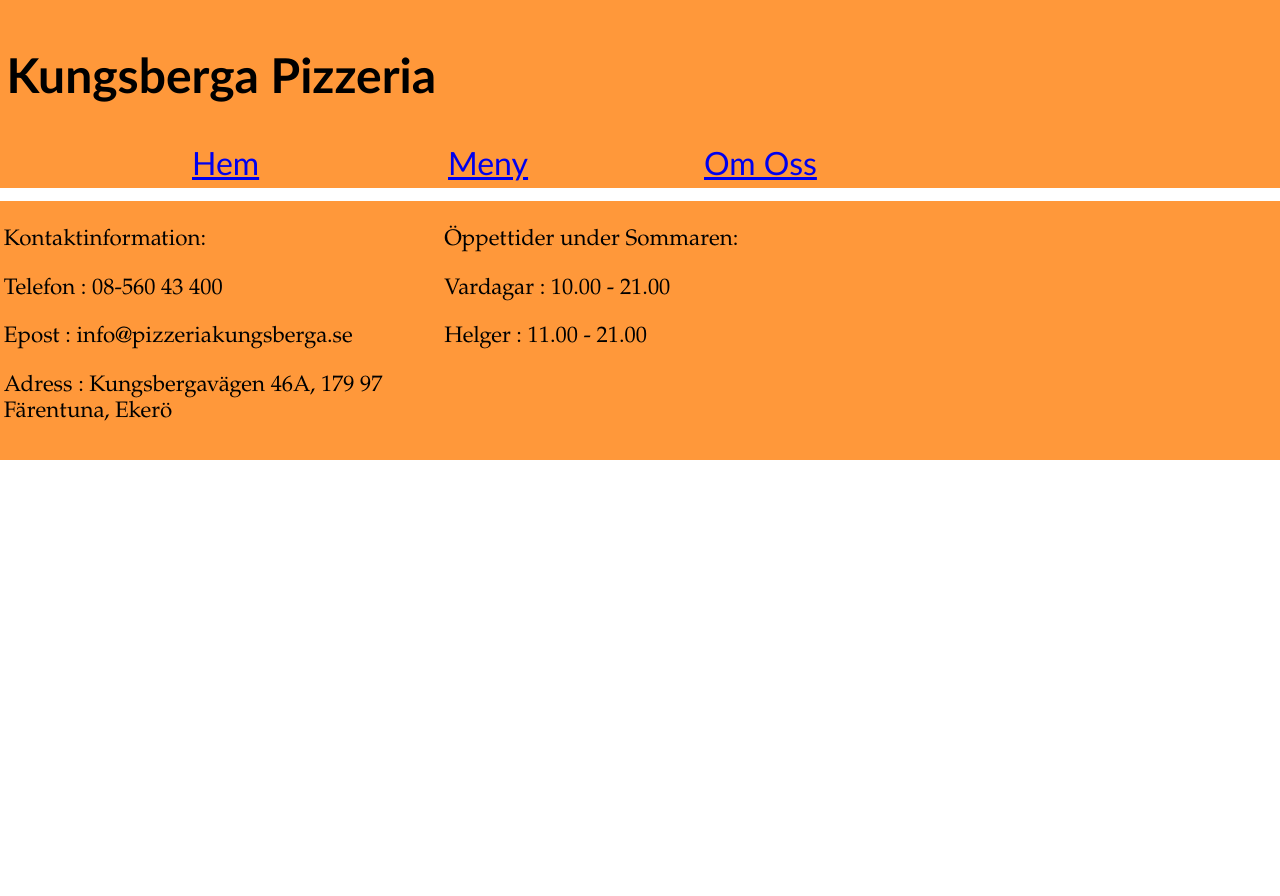
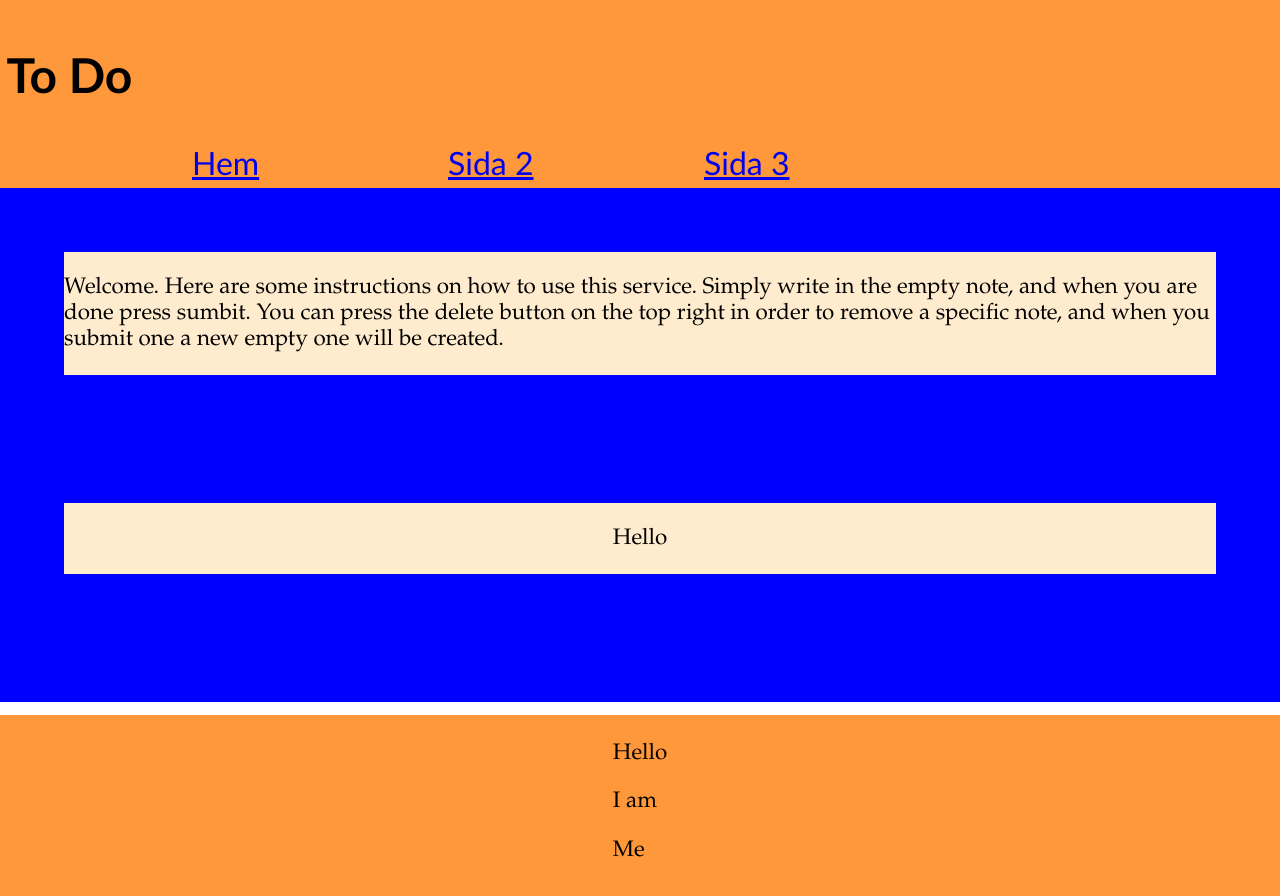
Before and after one commit to Hustra03/Projekt-3, a plain HTML site: page index.html in a window 1280 px wide. Before the commit the page ends 800 px from the top, so only its background shows below. Drawn offline with Linux system fonts and the light colour scheme.

Commit message:
Grunderna innan javascript klara

```diff
--- a/css/main.css
+++ b/css/main.css
@@ -27,6 +27,26 @@ body {
     grid-template-columns: 20vw 20vw 20vw 10vw;
     justify-content: center;
   }
+
+.lappar{
+    display: grid;
+    grid-template-columns: auto ;
+    grid-template-rows: auto auto auto 5vw;
+    background-color: blue;
+
+
+}
+
+
+.lapp {
+    display: flex;
+background-color: blanchedalmond;
+justify-content: center;
+margin: 5vw;
+}
+
+
+
   footer {
     padding: 0.3vw;
     background-color: #ff983a;
@@ -35,5 +55,7 @@ body {
   }
   .footergrid {
     display: grid;
-    grid-template-columns: auto 50vw 15vw auto;
+    grid-template-columns: auto auto;
+
   }
+.footer1{grid-column-start: 2;}
--- a/index.html
+++ b/index.html
@@ -1,43 +1,47 @@
 <!DOCTYPE html>
 <html lang="en">
   <head>
-    <meta charset="UTF-8">
-    <meta name="viewport" content="width=device-width, initial-scale=1.0">
+    <meta charset="UTF-8" />
+    <meta name="viewport" content="width=device-width, initial-scale=1.0" />
     <title>Document</title>
-    <link rel="stylesheet" href="css/main.css">
+    <link rel="stylesheet" href="css/main.css" />
     <script src="javascript/main.js"></script>
   </head>
   <body>
-
     <header>
-        <h2>Kungsberga Pizzeria</h2>
+      <h2>To Do</h2>
 
       <nav class="nav">
         <div><a href="index.html">Hem</a></div>
-          <div><a href="Meny.html">Meny</a></div>
-          <div><a href="OmOss.html">Om Oss</a></div>
-          <a href="https://sv-se.facebook.com/pizzeriatraff/"><img class="face" src="facebook-logo.png" alt="" /></a>
+        <div><a href="Meny.html">Sida 2</a></div>
+        <div><a href="OmOss.html">Sida 3</a></div>
       </nav>
     </header>
 
-<main></main>
+    <main>
+      <div class="lappar">
+        <div class="lapp">
+          <p>Welcome. Here are some instructions on how to use this service. Simply write in the empty note, and when you are done press sumbit.
+            You can press the delete button on the top right in order to remove a specific note, and when you submit one a new empty one will be created.</p>
+
+        </div>
+
+        <div class="lapp">
+          <p>Hello</p>
+        </div>
+
+      </div>
+    </main>
 
     <footer>
       <div class="footergrid">
         <div class="footer1">
-        <p>Kontaktinformation:</p>
-        <p>Telefon : 08-560 43 400</p>
-        <p>Epost : info@pizzeriakungsberga.se</p>
-        <p>Adress : Kungsbergavägen 46A, 179 97 Färentuna, Ekerö</p>
-      </div>
-
-      <div>
-        <p>Öppettider under Sommaren:</p>
-        <p>Vardagar : 10.00 - 21.00</p>
-        <p>Helger : 11.00 - 21.00</p>
+          <p>Hello</p>
+          <p>I am</p>
+          <p>Me</p>
+          <p></p>
         </div>
       </div>
     </footer>
-
   </body>
 </html>
--- a/javascript/main.js
+++ b/javascript/main.js
@@ -0,0 +1,3 @@
+let function name(lapp) {
+
+}
```
Lines whose indentation alone changed are shown as unchanged.
